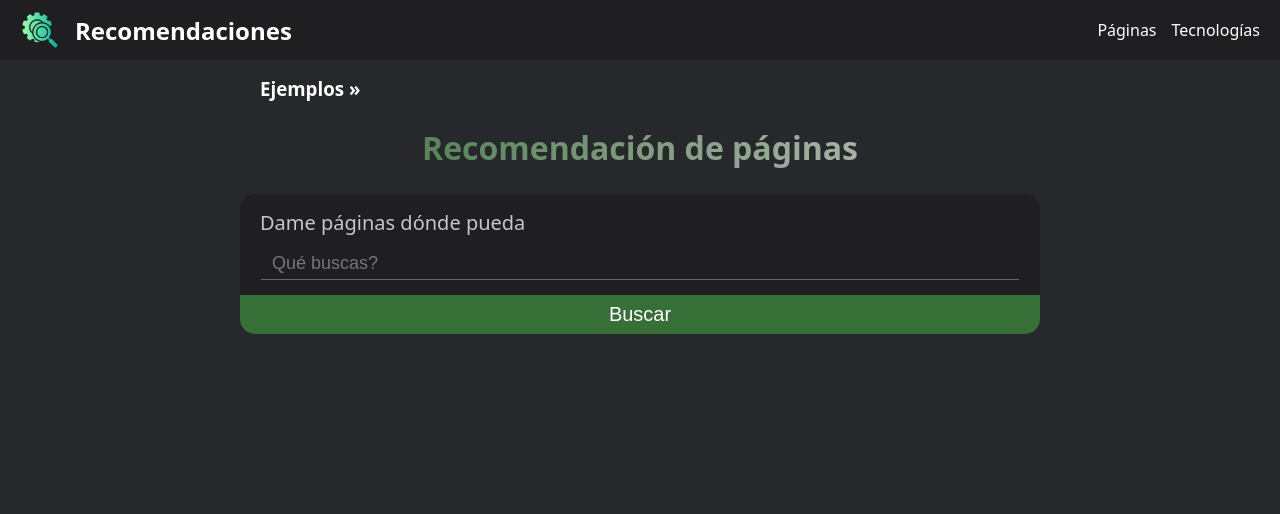
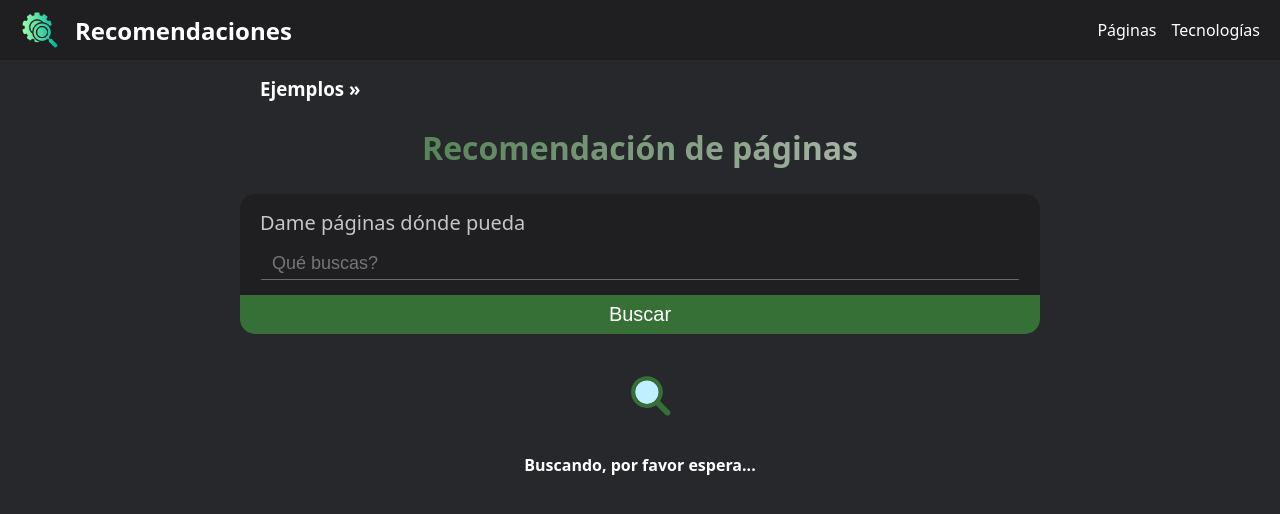
Before and after one commit to Rolando1010/Recommender, a Next.js app: page /paginas in a window 1280 px wide. Shown: the top 514 px of the page. Built offline with nearby package versions, Linux system fonts and the light colour scheme.

Commit message:
loader updated

```diff
--- a/package.json
+++ b/package.json
@@ -17,6 +17,7 @@
     "next": "13.1.5",
     "react": "18.2.0",
     "react-dom": "18.2.0",
+    "react-loader-spinner": "5.3.4",
     "typescript": "4.9.4"
   }
 }
--- a/src/components/loader.tsx
+++ b/src/components/loader.tsx
@@ -1,9 +1,13 @@
+import { MagnifyingGlass } from "react-loader-spinner";
 import styles from "src/styles/components.module.css";
 
 const Loader = () => {
     return (
         <div className={styles.loaderContainer}>
-            <span className={styles.loader}></span>
+            <MagnifyingGlass
+                glassColor="#c0efff"
+                color="var(--primary-1)"
+            />
             <h4>Buscando, por favor espera...</h4>
         </div>
     );
--- a/src/pages/pages.tsx
+++ b/src/pages/pages.tsx
@@ -46,7 +46,7 @@ const RecommendationPagesList = () => {
     }, [search]);
 
     return (<>
-        {isLoading && <Loading/>}
+        {<Loading/>}
         <ul className={styles.pagesList}>
             {recommendationPages.map(({ title, description, icon, url }, index) =>
                 <li key={`recommendation-page-${index}`}>
--- a/src/styles/components.module.css
+++ b/src/styles/components.module.css
@@ -12,39 +12,8 @@
     margin-top: 35px;
 }
 
-.loader {
-    width: 48px;
-    height: 48px;
-    border: 3px solid #FFF;
-    border-radius: 50%;
-    display: inline-block;
-    position: relative;
-    box-sizing: border-box;
-    animation: rotation 1s linear infinite;
-}
-
-.loader::after {
-    content: '';
-    box-sizing: border-box;
-    position: absolute;
-    left: 50%;
-    top: 50%;
-    transform: translate(-50%, -50%);
-    width: 40px;
-    height: 40px;
-    border-radius: 50%;
-    border: 3px solid transparent;
-    border-bottom-color: var(--primary-1);
-}
-
-@keyframes rotation {
-    0% {
-        transform: rotate(0deg);
-    }
-
-    100% {
-        transform: rotate(360deg);
-    }
+.loaderContainer h4 {
+    margin: 0;
 }
 
 .gutterContainer {
```
Also changed, not shown: 1 other file (tests, documents, lock files or other folders).
